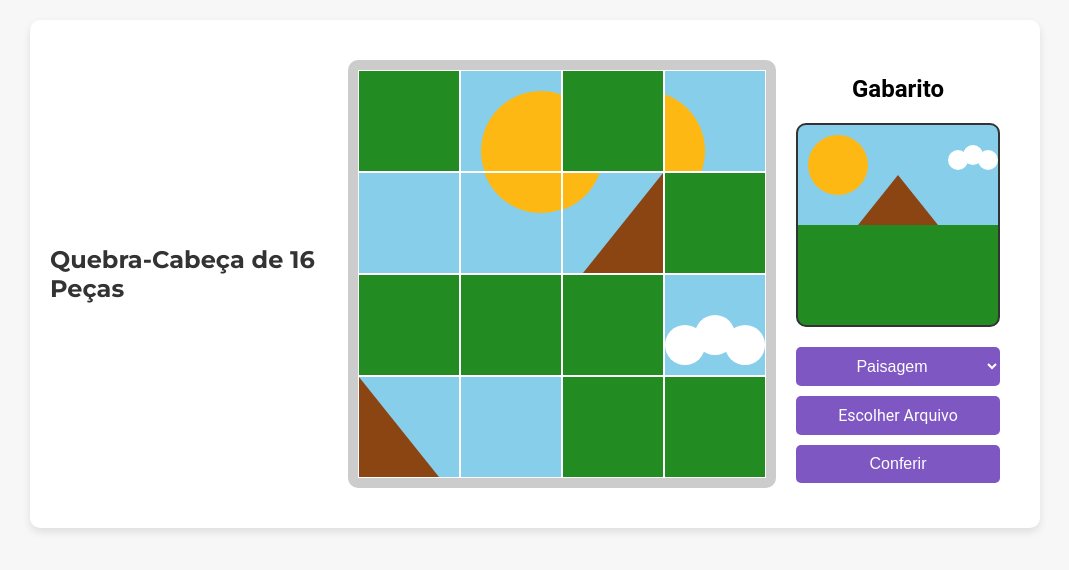
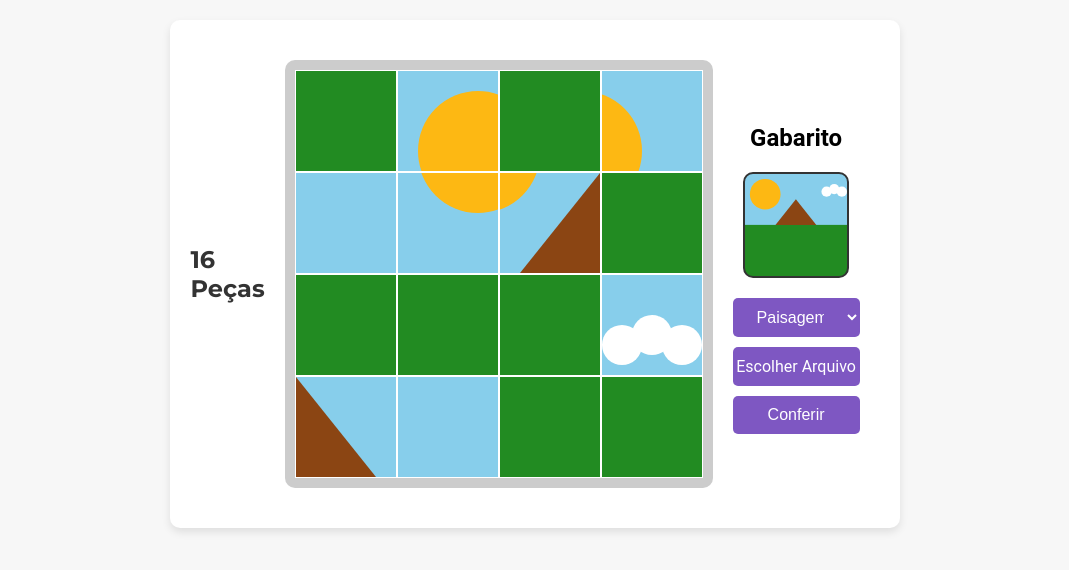
Before and after one commit to TamLeal/puzzle, a React (Vite) app: page / in a window 1280 px wide. Shown: the part 126-696 px from the top of the page, without its empty margins (105-1174 px from the left). Built offline with nearby package versions, Linux system fonts and the light colour scheme.

Commit message:
with more responsivity

```diff
--- a/src/App.css
+++ b/src/App.css
@@ -58,10 +58,35 @@ header h1 {
 }
 
 @media (min-width: 768px) {
+  .container {
+    flex-direction: row;
+    justify-content: space-between;
+  }
+
+  .jogo {
+    flex: 1;
+  }
+
+  .gabarito-container {
+    width: auto;
+  }
+
+  .gabarito {
+    width: 200px;
+    height: 200px;
+  }
+
   .peca {
     width: 100px;
     height: 100px;
     background-size: 400px 400px;
+  }
+
+  select,
+  button,
+  .label-input-file {
+    width: 100%;
+    max-width: 250px;
   }
 }
 
@@ -181,36 +206,9 @@ input[type="file"] {
 
 /* Media Queries for Responsiveness */
 
-@media (min-width: 768px) {
+@media (max-width: 767px) {
   .container {
-    flex-direction: row;
-    justify-content: space-between;
-  }
-
-  .jogo {
-    flex: 1;
-  }
-
-  .gabarito-container {
-    width: auto;
-  }
-
-  .gabarito {
-    width: 200px;
-    height: 200px;
-  }
-
-  .peca {
-    width: 100px;
-    height: 100px;
-    background-size: 400px 400px;
-  }
-
-  select,
-  button,
-  .label-input-file {
-    width: 100%;
-    max-width: 250px;
+    flex-direction: column;
   }
 }
 
--- a/src/App.jsx
+++ b/src/App.jsx
@@ -128,7 +128,7 @@ function App() {
   return (
     <div className="container">
       <header>
-        <h1>Quebra-Cabeça de 16 Peças</h1>
+        <h1>16 Peças</h1>
       </header>
       <main className="jogo">
         <div className="tabuleiro">
```
